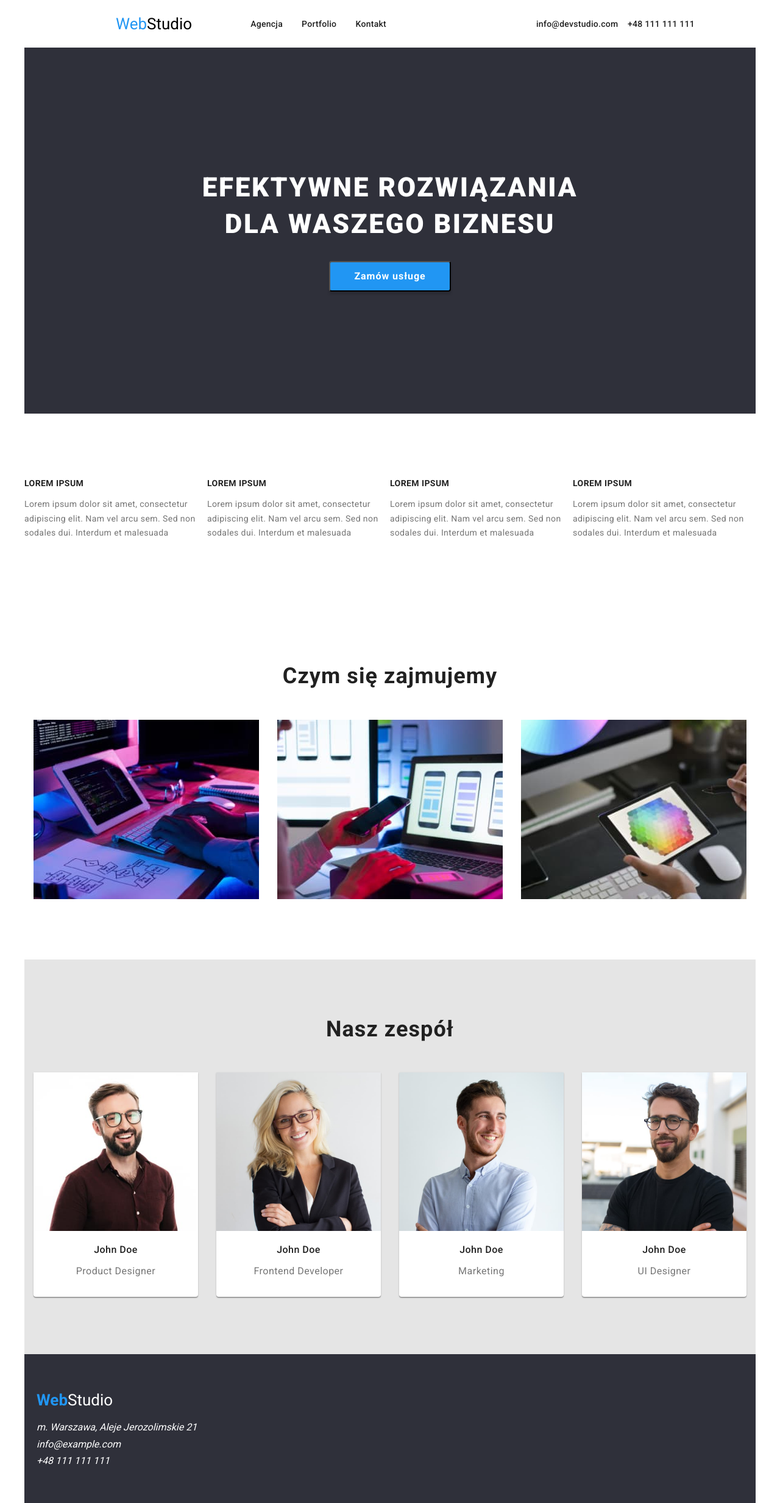
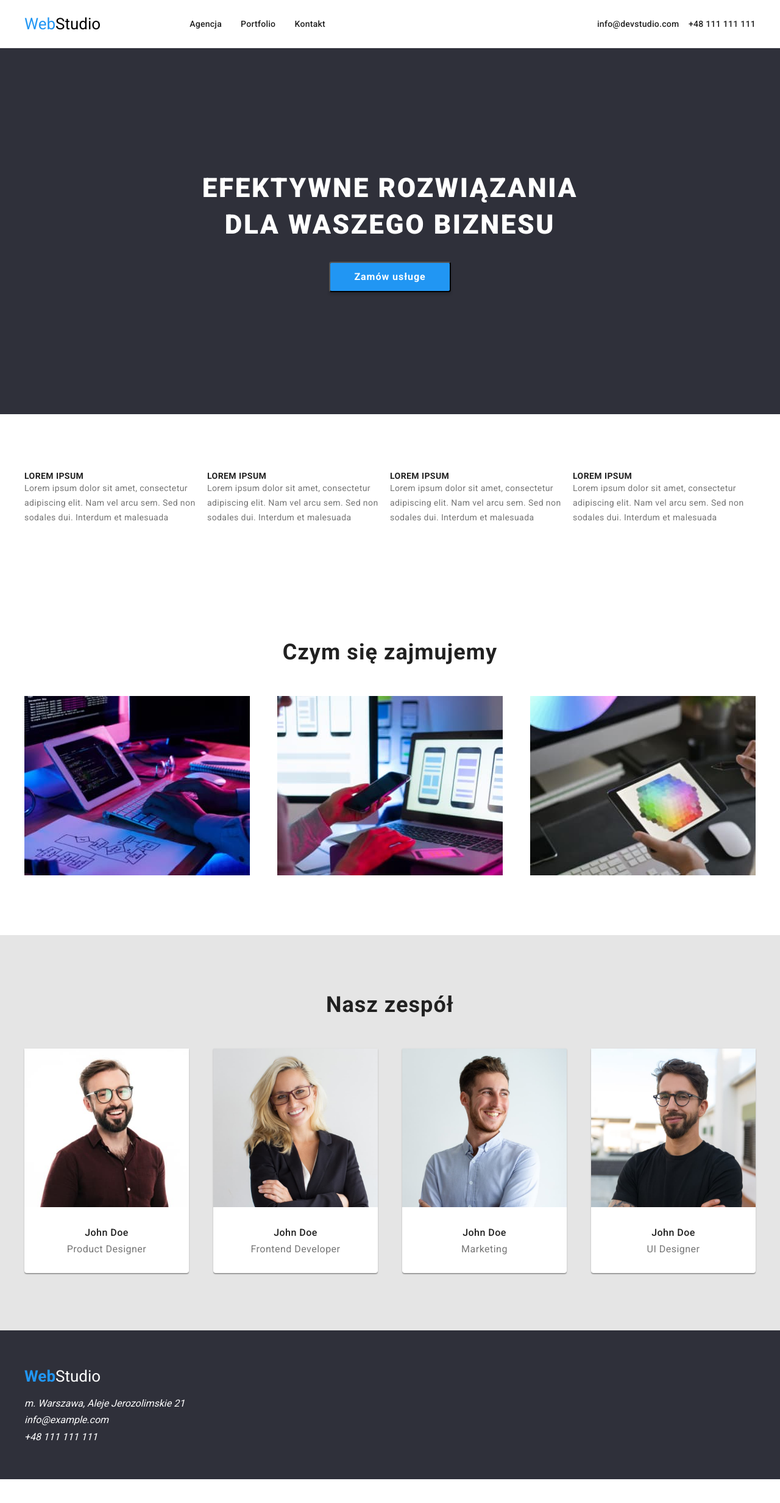
Before and after one commit to adiczq/goit-markup-hw-03, a plain HTML site: page index.html in a window 1280 px wide. Shown: the whole page at 61% size. After the commit the page ends 2425 px from the top, so only its background shows below. Drawn offline with nearby package versions, Linux system fonts and the light colour scheme.

Commit message:
adjustment to comment

```diff
--- a/css/style.css
+++ b/css/style.css
@@ -1,9 +1,19 @@
 * {
-  text-decoration: none;
   color: inherit;
   font-weight: 400;
   padding: 0;
+  margin: 0;
+  box-sizing: border-box;
 }
+
+a {
+  text-decoration: none;
+}
+
+ul {
+  list-style-type: none;
+}
+
 :root {
   --black: rgb(0, 0, 0);
   --font: rgb(33, 33, 33);
@@ -34,7 +44,6 @@ body {
 .navi {
   margin: 0 auto;
   display: flex;
-  max-width: 1000px;
   justify-content: space-between;
   align-items: center;
 }
@@ -44,7 +53,7 @@ body {
 }
 
 .logo-up {
-  margin-left: 50px;
+  /* margin-left: 50px; */
   font-weight: 700;
   font-size: 1.625rem;
   line-height: 1.19;
@@ -52,11 +61,10 @@ body {
 }
 
 .navi-list {
-  margin: 30px 150px 30px 0;
+  margin: 30px 300px 30px 0;
   width: 254px;
   display: flex;
   align-items: center;
-  list-style-type: none;
   justify-content: space-around;
 }
 
@@ -72,7 +80,6 @@ body {
   display: flex;
   justify-content: space-between;
   align-items: center;
-  list-style-type: none;
 }
 
 .link-up-mail {
@@ -80,7 +87,6 @@ body {
   font-size: 0.875rem;
   line-height: 1.14;
   letter-spacing: 0.02em;
-  list-style-type: none;
 }
 
 .link-up-tel {
@@ -88,7 +94,6 @@ body {
   font-size: 0.875rem;
   line-height: 1.14;
   letter-spacing: 0.02em;
-  list-style-type: none;
 }
 
 .header {
@@ -98,7 +103,7 @@ body {
 }
 
 .title {
-  margin: auto;
+  margin: 0 auto;
   margin-top: 106px;
   width: 696px;
   font-weight: 900;
@@ -111,7 +116,7 @@ body {
 }
 
 .order {
-  margin: auto;
+  margin: 0 auto;
   margin-top: 30px;
   margin-bottom: 106px;
   width: 200px;
@@ -131,8 +136,7 @@ body {
 .lorem-list {
   margin: 0 auto;
   display: flex;
-  list-style-type: none;
-  justify-content: space-around;
+  justify-content: space-between;
 }
 
 .lorem {
@@ -161,10 +165,8 @@ body {
 }
 
 .wwd-list {
-  margin: 0;
   display: flex;
-  list-style: none;
-  justify-content: space-around;
+  justify-content: space-between;
 }
 
 .bg {
@@ -172,16 +174,13 @@ body {
 }
 
 .team-list {
-  margin: 0;
-  list-style: none;
   display: flex;
-  justify-content: space-around;
+  justify-content: space-between;
 }
 
 .team-card {
-  margin: 0;
   width: 270px;
-  height: 368px;
+  /* height: 368px; */
   background: var(--white);
   box-shadow: 0px 1px 3px rgba(0, 0, 0, 0.12), 0px 1px 1px rgba(0, 0, 0, 0.14),
     0px 2px 1px rgba(0, 0, 0, 0.2);
@@ -189,6 +188,7 @@ body {
 }
 
 .name {
+  padding: 28px 0 8px 0;
   font-weight: 500;
   font-size: 1rem;
   line-height: 1.19;
@@ -197,6 +197,7 @@ body {
 }
 
 .job {
+  padding-bottom: 30px;
   font-size: 1rem;
   line-height: 1.19;
   text-align: center;
@@ -205,7 +206,6 @@ body {
 }
 
 .logo-bottom {
-  margin-left: 20px;
   font-weight: 700;
   font-size: 1.625rem;
   line-height: 1.19;
@@ -224,10 +224,6 @@ body {
   color: var(--white);
 }
 
-.list {
-  list-style-type: none;
-}
-
 .foot {
   padding: 60px 0 60px 0;
   background-color: var(--dark);
@@ -236,9 +232,12 @@ body {
   flex-direction: column;
 }
 
+.bg-dark {
+  background-color: var(--dark);
+}
+
 .address {
   margin-top: 20px;
-  margin-left: 20px;
   gap: 9px;
   display: flex;
   flex-direction: column;
@@ -256,7 +255,6 @@ body {
 
 .buttons-list {
   display: flex;
-  list-style: none;
   justify-content: center;
   gap: 8px;
   margin-bottom: 34px;
@@ -286,17 +284,15 @@ body {
 
 .work-list {
   display: flex;
-  list-style: none;
   flex-wrap: wrap;
   justify-content: space-between;
-  margin: 0;
 }
 
-.work-list figure {
+.work-card {
   margin: 0 0 30px 0;
 }
 
-.work-list figcaption {
+.desc-border {
   border-right: 1px solid var(--border);
   border-bottom: 1px solid var(--border);
   border-left: 1px solid var(--border);
@@ -304,7 +300,6 @@ body {
 }
 
 .term {
-  margin: 0;
   padding-top: 20px;
   padding-left: 24px;
   font-weight: 700;
@@ -314,7 +309,6 @@ body {
 }
 
 .desc {
-  margin: 0;
   padding: 4px 0 20px 24px;
   font-size: 1rem;
   line-height: 1.88;
--- a/index.html
+++ b/index.html
@@ -15,8 +15,8 @@
     <title>Studio</title>
   </head>
   <body>
-    <header>
-      <div class="container border">
+    <header class="border">
+      <div class="container">
         <div class="navi">
           <div class="logo-up">
             <a href="index.html">Web<span class="highlightblack">Studio</span></a>
@@ -36,15 +36,16 @@
             <li><a class="link-up-tel" href="tel:48111111111">+48 111 111 111</a></li>
           </ul>
         </div>
+      </div>
+    </header>
+
+    <main>
       <div class="header section">
         <h1 class="title">EFEKTYWNE ROZWIĄZANIA DLA WASZEGO BIZNESU</h1>
         <button class="order" type="button">Zamów usługe</button>
       </div>
-      </div>
-    </header>
-
-    <main>
-      <section class="section container">
+      <section class="section">
+        <div class="container">
           <ul class="lorem-list">
             <li>
               <h2 class="lorem">LOREM IPSUM</h2>
@@ -75,9 +76,11 @@
               </p>
             </li>
           </ul>
+        </div>
       </section>
 
-      <section class="section container">
+      <section class="section">
+        <div class="container">
           <h3 class="secondtitle">Czym się zajmujemy</h3>
           <ul class="wwd-list">
             <li>
@@ -90,9 +93,11 @@
               <img src="images/design.jpg" alt="Projektowanie" width="370" height="294" />
             </li>
           </ul>
+        </div>
       </section>
 
-      <section class="section container bg">
+      <section class="section bg">
+        <div class="container">
           <h3 class="secondtitle bg">Nasz zespół</h3>
           <ul class="team-list bg">
             <li>
@@ -147,10 +152,12 @@
               </figure>
             </li>
           </ul>
+        </div>
       </section>
     </main>
 
-    <footer class="foot container">
+    <footer class="foot">
+      <div class="container bg-dark">
         <a class="logo-bottom" href="index.html">Web<span class="highlightwhite">Studio</span></a>
 
         <address class="address">
@@ -158,6 +165,7 @@
           <a class="link-bottom" href="mailto:info@example.com">info@example.com</a>
           <a class="link-bottom" href="tel:48111111111">+48 111 111 111</a>
         </address>
+      </div>
     </footer>
   </body>
 </html>
```
Also changed, not shown: portfolio.html (+23 -21 lines). Lines whose indentation alone changed are shown as unchanged.
